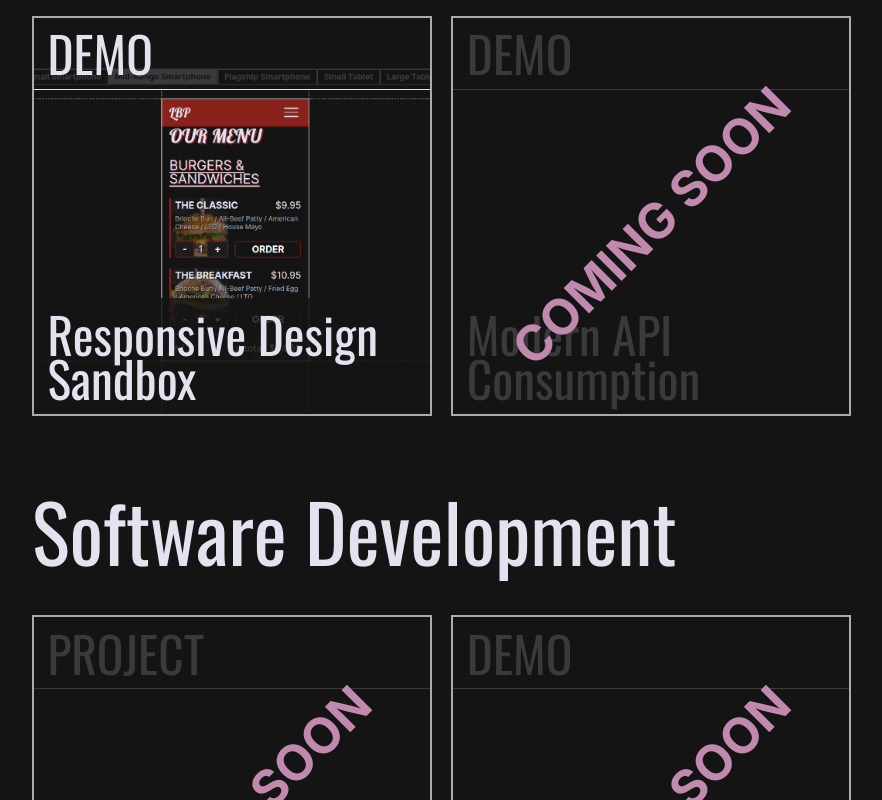
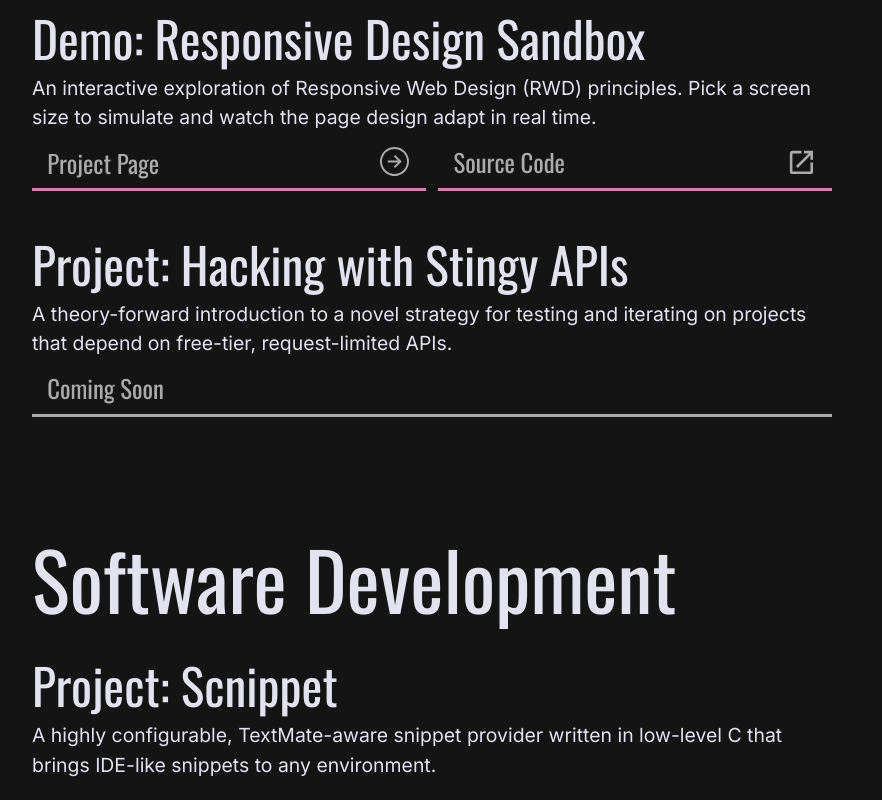
Before and after one commit to mhowen/mhowen.github.io, a Vue app: page /projects in a window 1280 px wide. Shown: the part 920-1720 px from the top of the page, without its empty margins (0-882 px from the left). Built offline with nearby package versions, Linux system fonts and the light colour scheme.

Commit message:
scaffold layout for soon-to-come projects

```diff
--- a/src/views/ProjectsView.vue
+++ b/src/views/ProjectsView.vue
@@ -1,17 +1,18 @@
 <script setup lang="ts">
-import rwd_fallback from "@/assets/img/proj_rwd_fb.png";
+import RouterButton from '@/components/RouterButton.vue';
 </script>
 
 <template>
   <main class="fw-grid">
+    <section class="intro mb-step-3">
       <h1>
         <div class="mb-xs uppercase">Harry Owen</div>
         <div class="fs-2">Portfolio</div>
       </h1>
-    <section class="mb-step-3">
       <p class="mb-l">
         This page was last updated on
-        <span class="date">29 May 2024</span>.</p>
+        <span class="clr-accent-soft fw-700">5 June 2024</span>.
+      </p>
       <p class="mb-l">
         Welcome! Below is a rotating selection of projects and demonstrations
         that I consider good reflections of my talents as of when this page
@@ -21,151 +22,93 @@ import rwd_fallback from "@/assets/img/proj_rwd_fb.png";
         external links to the relevant source code.
       </p>
     </section>
-    <section class="mb-step-4">
+    <section class="project-category">
       <h2>Web Design</h2>
-      <div class="tile-grid mb-step-3">
-        <button class="tile"
-          @click="() => $router.push({ path: '/projects/responsive_design_sandbox' })"
-        >
-          <h3 class="tile__title">
-            <div>Demo</div>
-            <div>Responsive Design Sandbox</div>
+      <div class="project">
+        <h3 class="project__title">
+          <span class="project__title__type">Demo:</span>
+          Responsive Design Sandbox
         </h3>
-          <p class="tile__desc">
-            A guided introduction to the principles of Responsive Web Design
+        <p class="project__desc">
+          An interactive exploration of Responsive Web Design (RWD) principles.
+          Pick a screen size to simulate and watch the page design adapt in real time.
         </p>
-          <img class="tile__img"
-            :src="rwd_fallback"
-            alt="Background image demonstrating device simulation functionality"
-          />
-        </button>
-        <button class="tile coming-soon">
-          <h3 class="tile__title">
-            <div>Demo</div>
-            <div>Modern API Consumption</div>
+        <div class="project__links">
+          <RouterButton
+            href="/projects/responsive_design_sandbox"
+          >Project Page
+          </RouterButton>
+          <RouterButton
+            href="https://github.com/mhowen/mhowen.github.io/blob/main/src/views/ResponsiveDesignSandboxView.vue"
+          >Source Code
+          </RouterButton>
+        </div>
+      </div>
+      <div class="project">
+        <h3 class="project__title">
+          <span class="project__title__type">Project:</span>
+          Hacking with Stingy APIs
         </h3>
-          <p class="tile__desc visually-hidden">
-            Coming Soon!
+        <p class="project__desc">
+          A theory-forward introduction to a novel strategy for testing and
+          iterating on projects that depend on free-tier, request-limited APIs.
         </p>
-        </button>
+        <div class="project__links">
+          <p class="project__links__coming-soon">Coming Soon</p>
         </div>
+      </div>
+    </section>
+    <section class="project-category">
       <h2>Software Development</h2>
-      <div class="tile-grid mb-step-3">
-        <button class="tile coming-soon">
-          <h3 class="tile__title">
-            <div>Project</div>
-            <div>TeX Picker</div>
+      <div class="project">
+        <h3 class="project__title">
+          <span class="project__title__type">Project:</span>
+          Scnippet
         </h3>
-          <p class="tile__desc visually-hidden">
-            Coming Soon!
+        <p class="project__desc">
+          A highly configurable, TextMate-aware snippet provider written in
+          low-level C that brings IDE-like snippets to any environment.
         </p>
-        </button>
-        <button class="tile coming-soon">
-          <h3 class="tile__title">
-            <div>Demo</div>
-            <div>Qtile for Web Dev</div>
-          </h3>
-          <p class="tile__desc visually-hidden">
-            Coming Soon!
-          </p>
-        </button>
+        <div class="project__links">
+          <p class="project__links__coming-soon">Coming Soon</p>
+        </div>
       </div>
     </section>
   </main>
 </template>
 
 <style scoped>
-p {
+.intro > p {
   max-width: 35em;
-
   font-size: calc(var(--step-0) * var(--halfstep));
 }
-.date {
-  color: var(--clr-accent-soft);
-  font-weight: 700;
+.project-category > h2 {
+  margin-bottom: var(--gap-m);
 }
-.tile-grid {
+.project-category > .project:last-of-type {
+  margin-bottom: var(--step-4);
+}
+.project {
+  max-width: 50rem;
+  margin-bottom: var(--gap-xxl);
+}
+.project__title,
+.project__desc {
+  margin-bottom: var(--gap-s);
+}
+.project__links {
   display: flex;
   flex-wrap: wrap;
-  gap: var(--gap-l);
+  gap: var(--gap-m);
 }
-.tile {
-  --padding: var(--gap-s);
-
-  flex-basis: 25rem;
-  flex-grow: 1;
-  max-width: 25rem;
-  aspect-ratio: 1;
-  position: relative;
-
-  background-color: transparent;
-  border: 0.125em solid var(--clr-text-soft);
-  color: var(--clr-text);
-  text-align: initial;
+.project__links > * {
+  flex: 1 0 max-content;
 }
-.tile.coming-soon {
-  color: #ababab40;
-}
-.tile.coming-soon::after {
-  content: "COMING SOON";
-  position: absolute;
-  min-width: 100%;
-  top: 45%;
-  transform: rotateZ(-45deg);
-
-  color: var(--clr-accent-soft);
-  font-size: var(--step-2);
-  font-weight: 700;
-  text-align: center;
-}
-.tile__img {
-  position: absolute;
-  max-width: 100%;
-  max-height: 100%;
-  top: 0;
-  z-index: -1;
-  opacity: 1.0;
-  transition: opacity 500ms ease-in;
-}
-.tile__title {
-  min-height: 100%;
-  position: relative;
-}
-.tile__title > * {
-  background-color: var(--clr-background-75);
-  padding: var(--padding);
-}
-.tile__title > :first-child {
-  border-bottom: 1px solid currentColor;
-  text-transform: uppercase;
-}
-.tile__title > :last-child {
-  position: absolute;
-  bottom: 0;
-}
-.tile__desc {
-  background-color: var(--clr-background-75);
-  padding: var(--gap-xl) var(--padding);
-  position: absolute;
-  font-size: var(--step-0);
-  text-align: center;
-  top: 50%;
-  min-width: 100%;
-  transform: translateY(-50%);
-  opacity: 0.0;
-  transition: opacity 500ms ease-in;
-  user-select: none;
-}
-.tile:focus-visible,
-.tile:hover {
-  cursor: pointer;
-}
-.tile:focus-visible > .tile__img,
-.tile:hover > .tile__img {
-  opacity: 0.25;
-}
-.tile:not(.coming-soon):focus-visible > .tile__desc,
-.tile:not(.coming-soon):hover > .tile__desc {
-  opacity: 1.0;
+.project__links__coming-soon {
+  padding: var(--gap-s) var(--gap-m);
+  border-bottom: 0.125em solid var(--clr-text-soft);
+  color: var(--clr-text-soft);
+  font-family: Oswald, Inter;
+  font-size: calc(var(--step-0) * var(--halfstep));
 }
 </style>
```
Lines whose indentation alone changed are shown as unchanged.
